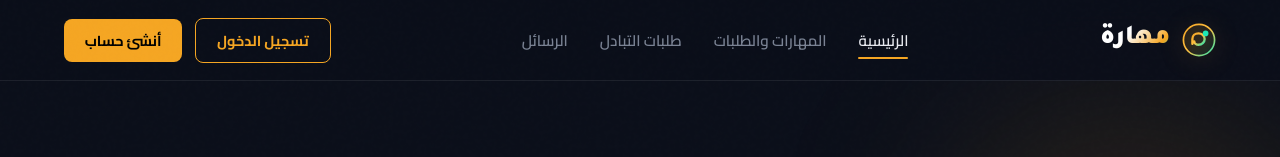
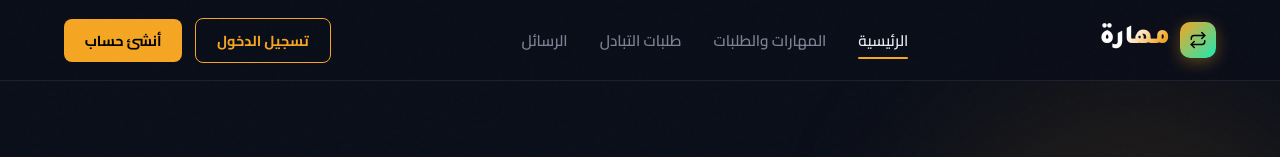
Before and after one commit to esraa123-cloud/Esraa, a React (Vite) app: page / in a window 1280 px wide. Shown: the top 157 px of the page. Built offline with nearby package versions, Linux system fonts and the light colour scheme.

Commit message:
Set clean exchange logo icon badge and mahara text without any dot

```diff
--- a/src/components/layout/Footer.jsx
+++ b/src/components/layout/Footer.jsx
@@ -1,24 +1,14 @@
 import React from 'react';
+import { Repeat } from 'lucide-react';
 
 export const Footer = () => {
   return (
     <footer>
       <div className="logo">
-        <div className="logo-symbol-wrap">
-          <svg width="28" height="28" viewBox="0 0 32 32" fill="none" xmlns="http://www.w3.org/2000/svg">
-            <defs>
-              <linearGradient id="logoGradFooter" x1="0%" y1="0%" x2="100%" y2="100%">
-                <stop offset="0%" stopColor="#f5a623" />
-                <stop offset="100%" stopColor="#1de9b6" />
-              </linearGradient>
-            </defs>
-            <rect width="32" height="32" rx="9" fill="url(#logoGradFooter)" fillOpacity="0.12" stroke="url(#logoGradFooter)" strokeWidth="1.5" />
-            <path d="M10 12C10 9.79 11.79 8 14 8H18C20.21 8 22 9.79 22 12V13M22 20C22 22.21 20.21 24 18 24H14C11.79 24 10 22.21 10 20V19" stroke="url(#logoGradFooter)" strokeWidth="2.2" strokeLinecap="round" />
-            <path d="M19.5 15L22.5 12L19.5 9" stroke="url(#logoGradFooter)" strokeWidth="2.2" strokeLinecap="round" strokeLinejoin="round" />
-            <path d="M12.5 17L9.5 20L12.5 23" stroke="url(#logoGradFooter)" strokeWidth="2.2" strokeLinecap="round" strokeLinejoin="round" />
-          </svg>
+        <div className="logo-icon-badge">
+          <Repeat size={18} />
         </div>
-        <div className="logo-brand-title">
+        <div className="logo-text">
           مهارة
         </div>
       </div>
--- a/src/components/layout/Navbar.jsx
+++ b/src/components/layout/Navbar.jsx
@@ -1,6 +1,6 @@
 import React, { useState } from 'react';
 import { useAuth } from '../../context/AuthContext';
-import { LogOut, Menu, X } from 'lucide-react';
+import { LogOut, Menu, X, Repeat } from 'lucide-react';
 
 export const Navbar = ({ activeTab, setActiveTab }) => {
   const { currentUser, isLoggedIn, logout } = useAuth();
@@ -28,21 +28,10 @@ export const Navbar = ({ activeTab, setActiveTab }) => {
         </button>
 
         <div className="logo" onClick={() => handleNavClick('home')}>
-          <div className="logo-symbol-wrap">
-            <svg width="34" height="34" viewBox="0 0 36 36" fill="none" xmlns="http://www.w3.org/2000/svg">
-              <defs>
-                <linearGradient id="mLogoGradNav" x1="0%" y1="0%" x2="100%" y2="100%">
-                  <stop offset="0%" stopColor="#f5a623" />
-                  <stop offset="50%" stopColor="#ffc142" />
-                  <stop offset="100%" stopColor="#1de9b6" />
-                </linearGradient>
-              </defs>
-              <circle cx="18" cy="18" r="16.5" fill="url(#mLogoGradNav)" fillOpacity="0.1" stroke="url(#mLogoGradNav)" strokeWidth="1.8" />
-              <path d="M11 22V17C11 13.5 13.8 11 17.5 11C21 11 24 13.5 24 17C24 20.5 21 23 17.5 23C15 23 13 21.5 13 19.5" stroke="url(#mLogoGradNav)" strokeWidth="2.5" strokeLinecap="round" />
-              <circle cx="25" cy="11" r="3" fill="#1de9b6" />
-            </svg>
+          <div className="logo-icon-badge">
+            <Repeat size={18} />
           </div>
-          <div className="logo-brand-title">
+          <div className="logo-text">
             مهارة
           </div>
         </div>
--- a/src/index.css
+++ b/src/index.css
@@ -86,7 +86,7 @@ nav {
 .logo {
   display: flex;
   align-items: center;
-  gap: 0.75rem;
+  gap: 0.65rem;
   cursor: pointer;
   user-select: none;
   transition: transform 0.25s ease;
@@ -94,23 +94,28 @@ nav {
 }
 
 .logo:hover {
-  transform: translateY(-1px) scale(1.02);
-}
-
-.logo-symbol-wrap {
-  display: flex;
-  align-items: center;
-  justify-content: center;
-  filter: drop-shadow(0 4px 12px rgba(245, 166, 35, 0.25));
-  transition: filter 0.3s ease, transform 0.4s ease;
-}
-
-.logo:hover .logo-symbol-wrap {
-  filter: drop-shadow(0 4px 18px rgba(29, 233, 182, 0.45));
+  transform: scale(1.03);
+}
+
+.logo-icon-badge {
+  width: 36px;
+  height: 36px;
+  border-radius: 10px;
+  background: linear-gradient(135deg, var(--accent), var(--teal));
+  color: #000;
+  display: flex;
+  align-items: center;
+  justify-content: center;
+  box-shadow: 0 4px 15px rgba(245, 166, 35, 0.35);
+  transition: transform 0.4s ease, box-shadow 0.4s ease;
+}
+
+.logo:hover .logo-icon-badge {
   transform: rotate(180deg);
-}
-
-.logo-brand-title {
+  box-shadow: 0 4px 20px rgba(29, 233, 182, 0.45);
+}
+
+.logo-text {
   font-family: 'Tajawal', sans-serif;
   font-size: 1.7rem;
   font-weight: 900;
@@ -119,6 +124,7 @@ nav {
   -webkit-text-fill-color: transparent;
   letter-spacing: -0.5px;
 }
+
 
 
 
```
